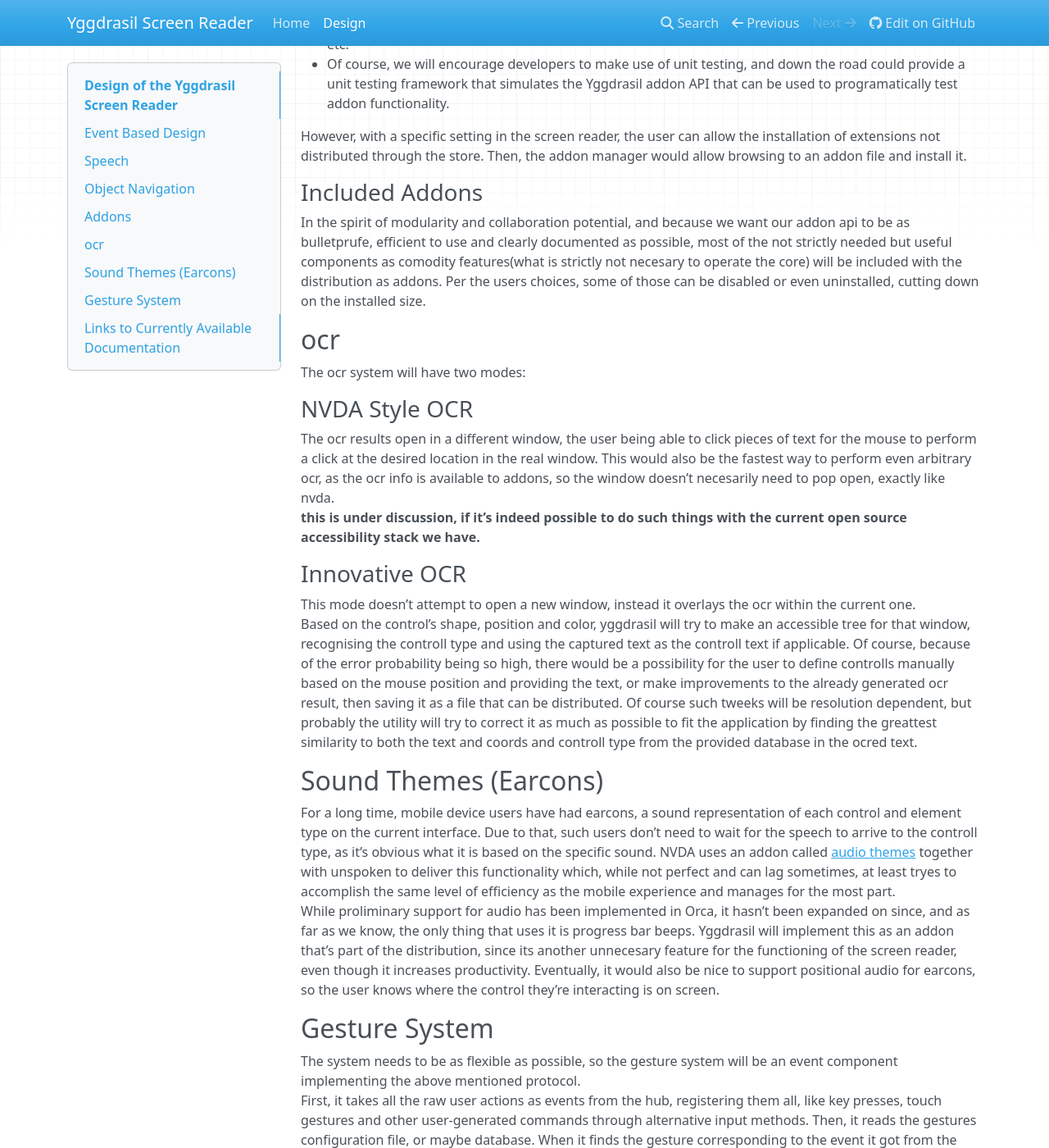
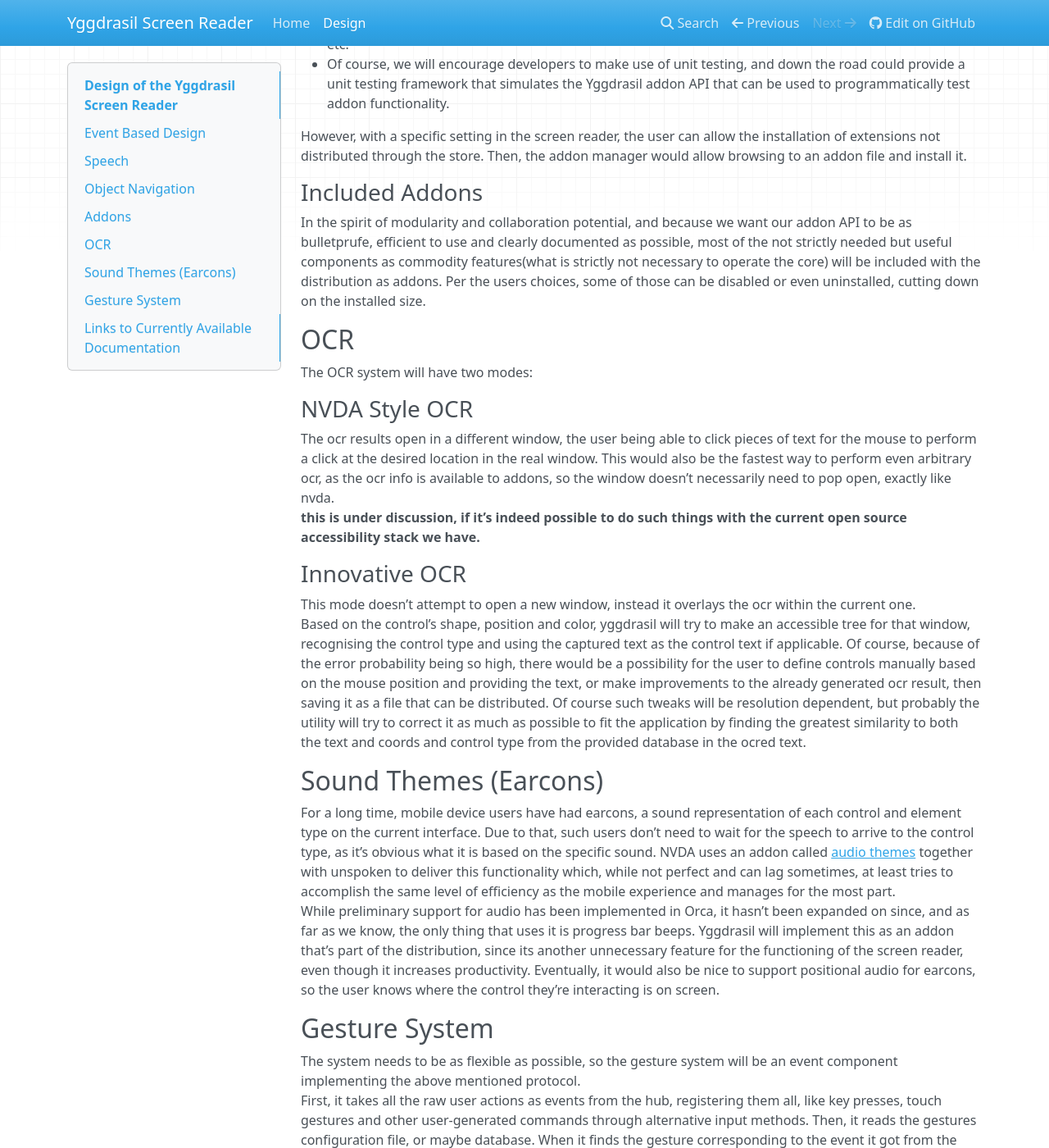
Before and after one commit to brogar2000/site, an MkDocs documentation site: the page built from docs/design-document.md, in a window 1280 px wide and 1400 px high, scrolled down 2304 px. Shown: the whole window at 82% size. Built offline with MkDocs 1.6.1, drawn with Linux system fonts in a browser that asks for light colours; nearby versions of some CDN libraries; some of the changed text lies outside the part shown.

Commit message:
Spelling, capitalization of some acronyms

```diff
--- a/docs/design-document.md
+++ b/docs/design-document.md
@@ -21,7 +21,7 @@ Keyboard/alternative input method component, UI component, speech component, etc
 
 ## Speech
 
-As we want to make sure our screen reader integrates with the linux ecosystem and the existing tools as much as possible, we decided we will use speech dispatcher as the speech platform
+As we want to make sure our screen reader integrates with the Linux ecosystem and the existing tools as much as possible, we decided we will use speech dispatcher as the speech platform
 
 Each speech related setting will be saved on a per screen reader, per user basis by default. However, we consider the possibility to include a utility that allows modification of the global speech dispatcher configuration. Whether this is achievable depends on how stable the speech-dispatcher config format is, and if we can reverse engineer it or find some kind of formal spec. We can use the [nom crate][nom] to parse it.
 
@@ -63,35 +63,36 @@ Like any extension store, features like searching, filtering and so on will be a
 Since this is a public addon platform, we will have to make sure our users don't get infected due to the addons distributed through it, therefore
 
 - In order to be published on the store, an addon needs to be digitally signed with a certificate that uniquely identifies the entity or organisation responsible for its development and distribution.
-- a static analysis of the archive would comense whenever a new version is uploaded. This could include scanning of the manifest file for dubious sets of intitlements, a submition of the binary files to virustotal, etc.
-- Of course, we will encourage developers to make use of unit testing, and down the road could provide a unit testing framework that simulates the Yggdrasil addon API that can be used to programatically test addon functionality.
+- a static analysis of the archive would commence whenever a new version is uploaded. This could include scanning of the manifest file for dubious sets of entitlements, a submission of the binary files to virustotal, etc.
+- Of course, we will encourage developers to make use of unit testing, and down the road could provide a unit testing framework that simulates the Yggdrasil addon API that can be used to programmatically test addon functionality.
+
 
 However, with a specific setting in the screen reader, the user can allow the installation of extensions not distributed through the store. Then, the addon manager would allow browsing to an addon file and install it.
 
 ### Included Addons
 
-In the spirit of modularity and collaboration potential, and because we want our addon api to be as bulletprufe, efficient to use and clearly documented as possible, most of the not strictly needed but useful components as comodity features(what is strictly not necesary to operate the core) will be included with the distribution as addons. Per the users choices, some of those can be disabled or even uninstalled, cutting down on the installed size.
+In the spirit of modularity and collaboration potential, and because we want our addon API to be as bulletprufe, efficient to use and clearly documented as possible, most of the not strictly needed but useful components as commodity features(what is strictly not necessary to operate the core) will be included with the distribution as addons. Per the users choices, some of those can be disabled or even uninstalled, cutting down on the installed size.
 
-## ocr
+## OCR
 
-The ocr system will have two modes:
+The OCR system will have two modes:
 
 ### NVDA Style OCR
 
-The ocr results open in a different window, the user being able to click pieces of text for the mouse to perform a click at the desired location in the real window. This would also be the fastest way to perform even arbitrary ocr, as the ocr info is available to addons, so the window doesn't necesarily need to pop open, exactly like nvda.
+The ocr results open in a different window, the user being able to click pieces of text for the mouse to perform a click at the desired location in the real window. This would also be the fastest way to perform even arbitrary ocr, as the ocr info is available to addons, so the window doesn't necessarily need to pop open, exactly like nvda.
 **this is under discussion, if it's indeed possible to do such things with the current open source accessibility stack we have.**
 
 ### Innovative OCR
 
 This mode doesn't attempt to open a new window, instead it overlays the ocr within the current one.
-Based on the control's shape, position and color, yggdrasil will try to make an accessible tree for that window, recognising the controll type and using the captured text as the controll text if applicable. Of course, because of the error probability being so high, there would be a possibility for the user to define controlls manually based on the mouse position and providing the text, or make improvements to the already generated ocr result, then saving it as a file that can be distributed. Of course such tweeks will be resolution dependent, but probably the utility will try to correct it as much as possible to fit the application by finding the greattest similarity to both the text and coords and controll type from the provided database in the ocred text.
+Based on the control's shape, position and color, yggdrasil will try to make an accessible tree for that window, recognising the control type and using the captured text as the control text if applicable. Of course, because of the error probability being so high, there would be a possibility for the user to define controls manually based on the mouse position and providing the text, or make improvements to the already generated ocr result, then saving it as a file that can be distributed. Of course such tweaks will be resolution dependent, but probably the utility will try to correct it as much as possible to fit the application by finding the greatest similarity to both the text and coords and control type from the provided database in the ocred text.
 
 ## Sound Themes (Earcons)
 
-For a long time, mobile device users have had earcons, a sound representation of each control and element type on the current interface. Due to that, such users don't need to wait for the speech to arrive to the controll type, as it's obvious what it is based on the specific sound.
-NVDA uses an addon called [audio themes][audio-themes-nvda-addon] together with unspoken to deliver this functionality which, while not perfect and can lag sometimes, at least tryes to accomplish the same level of efficiency as the mobile experience and manages for the most part.
-While proliminary support for audio has been implemented in Orca, it hasn't been expanded on since, and as far as we know, the only thing that uses it is progress bar beeps.
-Yggdrasil will implement this as an addon that's part of the distribution, since its another unnecesary feature for the functioning of the screen reader, even though it increases productivity.
+For a long time, mobile device users have had earcons, a sound representation of each control and element type on the current interface. Due to that, such users don't need to wait for the speech to arrive to the control type, as it's obvious what it is based on the specific sound.
+NVDA uses an addon called [audio themes][audio-themes-nvda-addon] together with unspoken to deliver this functionality which, while not perfect and can lag sometimes, at least tries to accomplish the same level of efficiency as the mobile experience and manages for the most part.
+While preliminary support for audio has been implemented in Orca, it hasn't been expanded on since, and as far as we know, the only thing that uses it is progress bar beeps.
+Yggdrasil will implement this as an addon that's part of the distribution, since its another unnecessary feature for the functioning of the screen reader, even though it increases productivity.
 Eventually, it would also be nice to support positional audio for earcons, so the user knows where the control they're interacting is on screen.
 
 [audio-themes-nvda-addon]: https://addons.nvda-project.org/addons/AudioThemes.en.html
```
Also changed, not shown: other parts of docs/design-document.md (+5 -5 lines), docs/index.md (+5 -5 lines).
